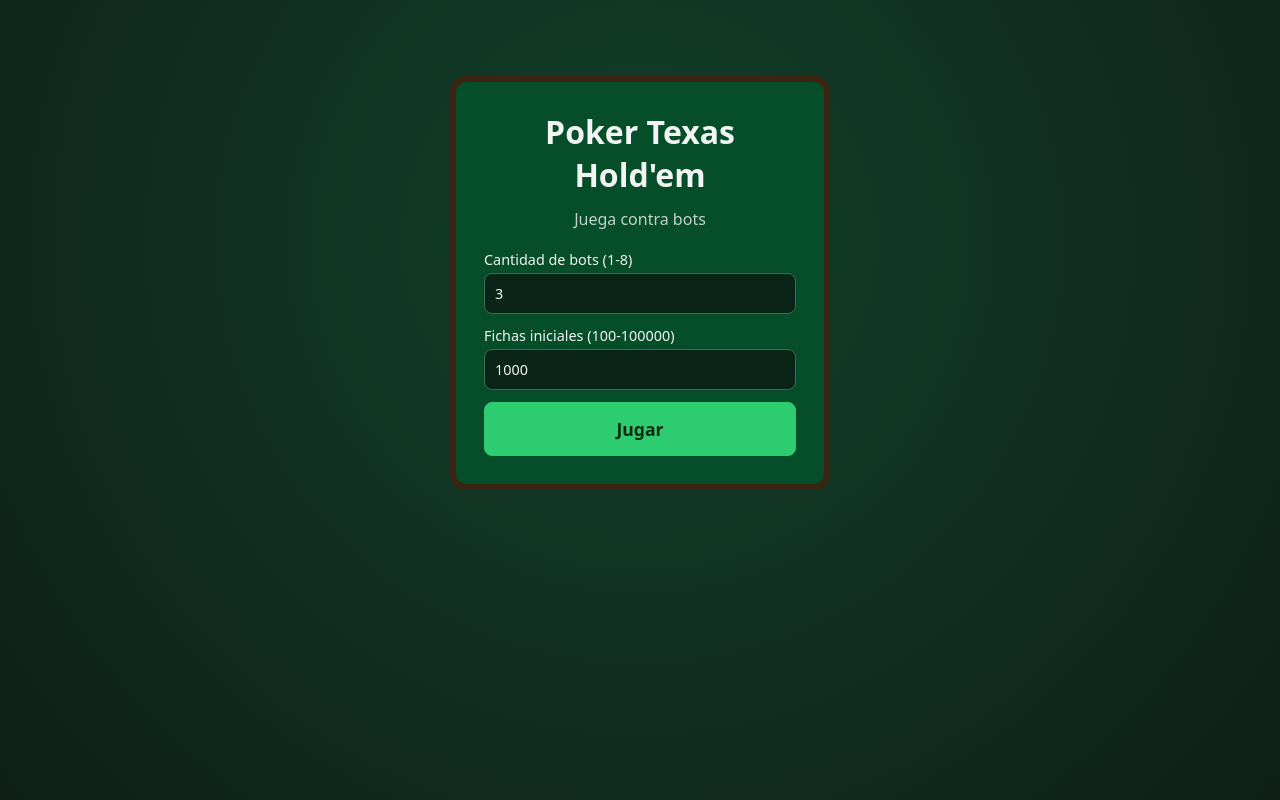
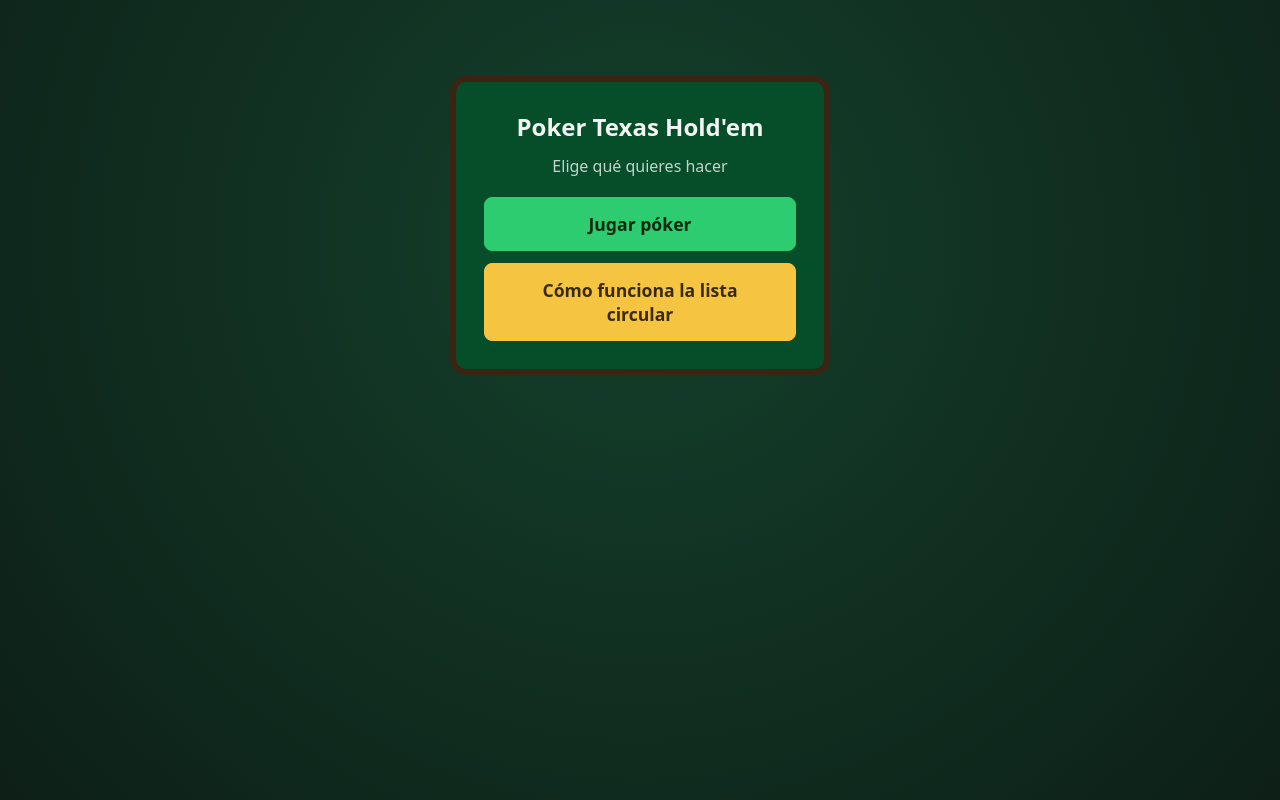
Before and after one commit to Josuram-xd/ListaCircular-JHC, a React (Vite) app in the folder frontend/: page / in a window 1280 px wide. Built offline with nearby package versions, Linux system fonts and the light colour scheme; no server answers.

Commit message:
feat(frontend): add main menu with poker and circular list options

```diff
--- a/frontend/src/App.tsx
+++ b/frontend/src/App.tsx
@@ -2,11 +2,14 @@ import { useState } from 'react'
 import { createGame } from './api'
 import { useGameSocket } from './useGameSocket'
 import SetupScreen from './components/SetupScreen'
+import MenuScreen from './components/MenuScreen'
+import DemoScreen from './demo/DemoScreen'
 import Table from './components/Table'
 import Controls from './components/Controls'
 import { ActionLog, GameOver, ResultBanner, ToastStack } from './components/Overlays'
 
 export default function App() {
+  const [screen, setScreen] = useState<'menu' | 'play' | 'demo'>('menu')
   const [gameId, setGameId] = useState<string | null>(null)
   const [loading, setLoading] = useState(false)
   const [error, setError] = useState<string | null>(null)
@@ -25,14 +28,28 @@ export default function App() {
   }
 
   const reset = () => { setGameId(null); setError(null) }
+  const toMenu = () => { reset(); setScreen('menu') }
+
+  if (screen === 'menu') {
+    return <main className="app"><MenuScreen onPlay={() => setScreen('play')} onDemo={() => setScreen('demo')} /></main>
+  }
+  if (screen === 'demo') {
+    return <main className="app"><DemoScreen onBack={toMenu} /></main>
+  }
 
   if (!gameId) {
-    return <main className="app"><SetupScreen onPlay={play} loading={loading} error={error} /></main>
+    return (
+      <main className="app">
+        <button className="btn menu-back" onClick={toMenu} data-testid="setup-back">← Volver al menú</button>
+        <SetupScreen onPlay={play} loading={loading} error={error} />
+      </main>
+    )
   }
 
   const { state } = client
   return (
     <main className="app">
+      <button className="btn menu-back" onClick={toMenu} data-testid="game-menu">Menú</button>
       {status !== 'open' && (
         <div className="conn" role="alert">
           {status === 'closed'
--- /dev/null
+++ b/frontend/src/components/MenuScreen.tsx
@@ -0,0 +1,15 @@
+interface Props {
+  onPlay: () => void
+  onDemo: () => void
+}
+
+export default function MenuScreen({ onPlay, onDemo }: Props) {
+  return (
+    <nav className="setup menu" aria-label="Menú principal" data-testid="menu-screen">
+      <h1>Poker Texas Hold'em</h1>
+      <p className="setup__sub">Elige qué quieres hacer</p>
+      <button className="btn btn--primary btn--big" onClick={onPlay} data-testid="menu-play">Jugar póker</button>
+      <button className="btn btn--gold btn--big" onClick={onDemo} data-testid="menu-demo">Cómo funciona la lista circular</button>
+    </nav>
+  )
+}
```
Also changed, not shown: 1 other file (tests, documents, lock files or other folders).
